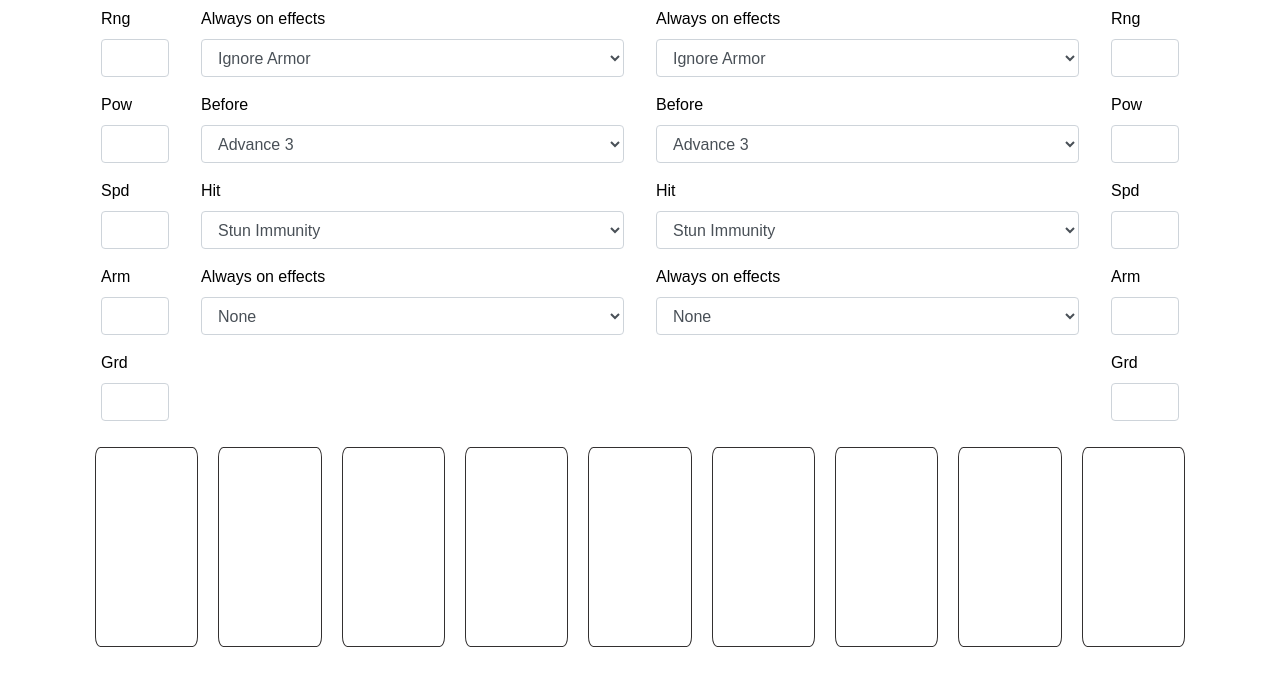
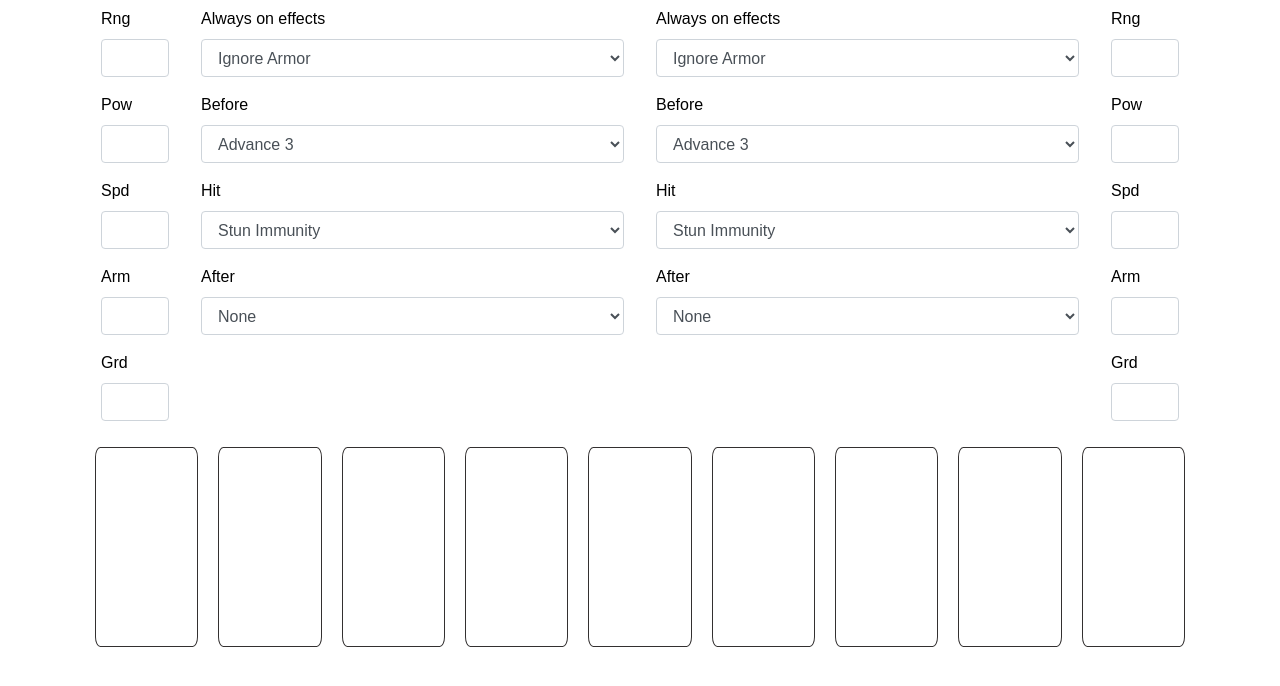
Before and after one commit to Cuddl3s/exceed-app, a website built with webpack: page src/index.html in a window 1280 px wide. Shown: the part 68-754 px from the top of the page. Built offline with nearby package versions, Linux system fonts and the light colour scheme.

Commit message:
wip HTML

```diff
--- a/src/index.html
+++ b/src/index.html
@@ -56,7 +56,7 @@
             </select>
           </div>
           <div class="addable-select">
-            <label for="always-on">Always on effects</label>
+            <label for="always-on">After</label>
             <select class="form-control" name="always-on">
               <option value="none">None</option>
             </select>
@@ -109,7 +109,7 @@
             </select>
           </div>
           <div class="addable-select">
-            <label for="always-on">Always on effects</label>
+            <label for="always-on">After</label>
             <select class="form-control" name="always-on">
               <option value="none">None</option>
             </select>
```
